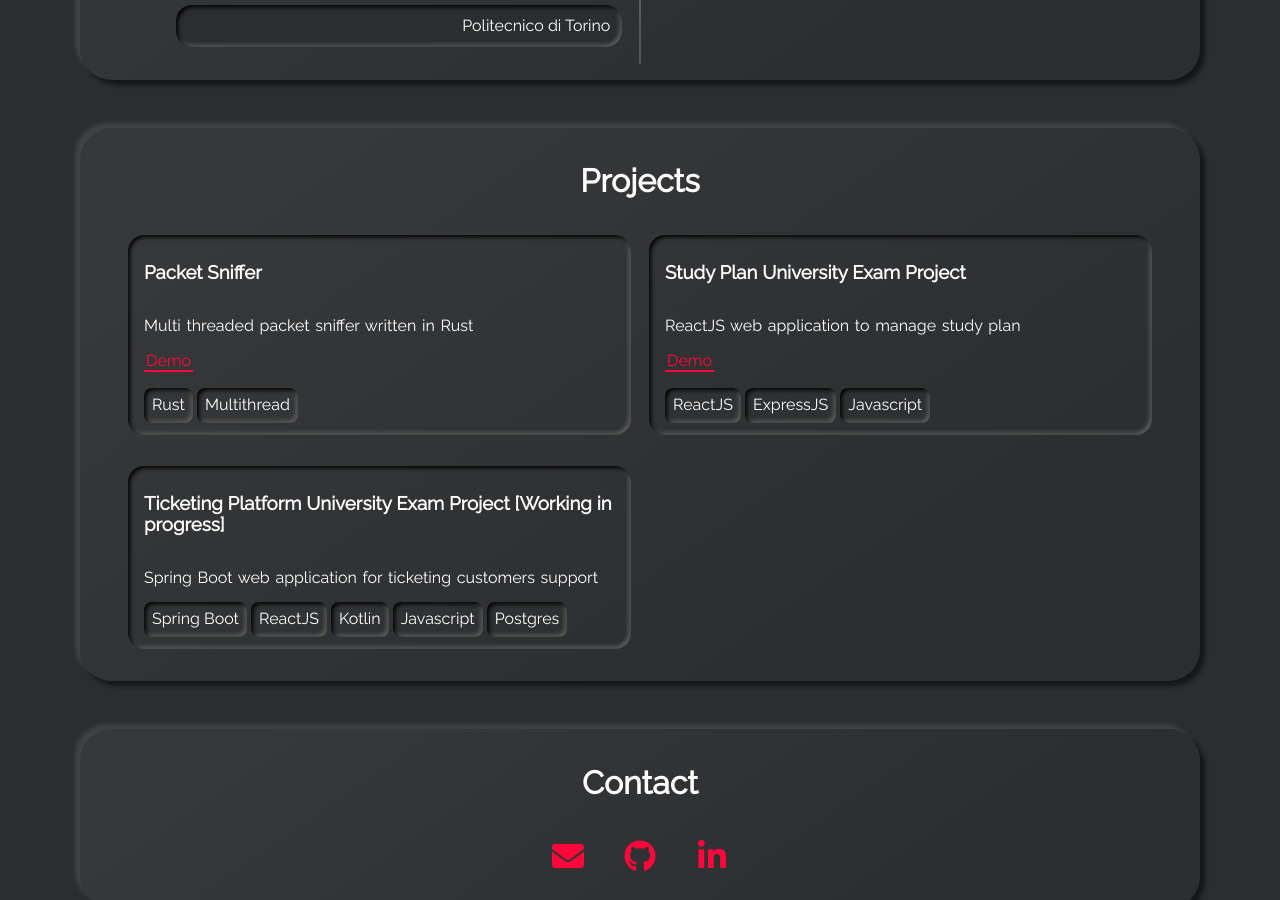
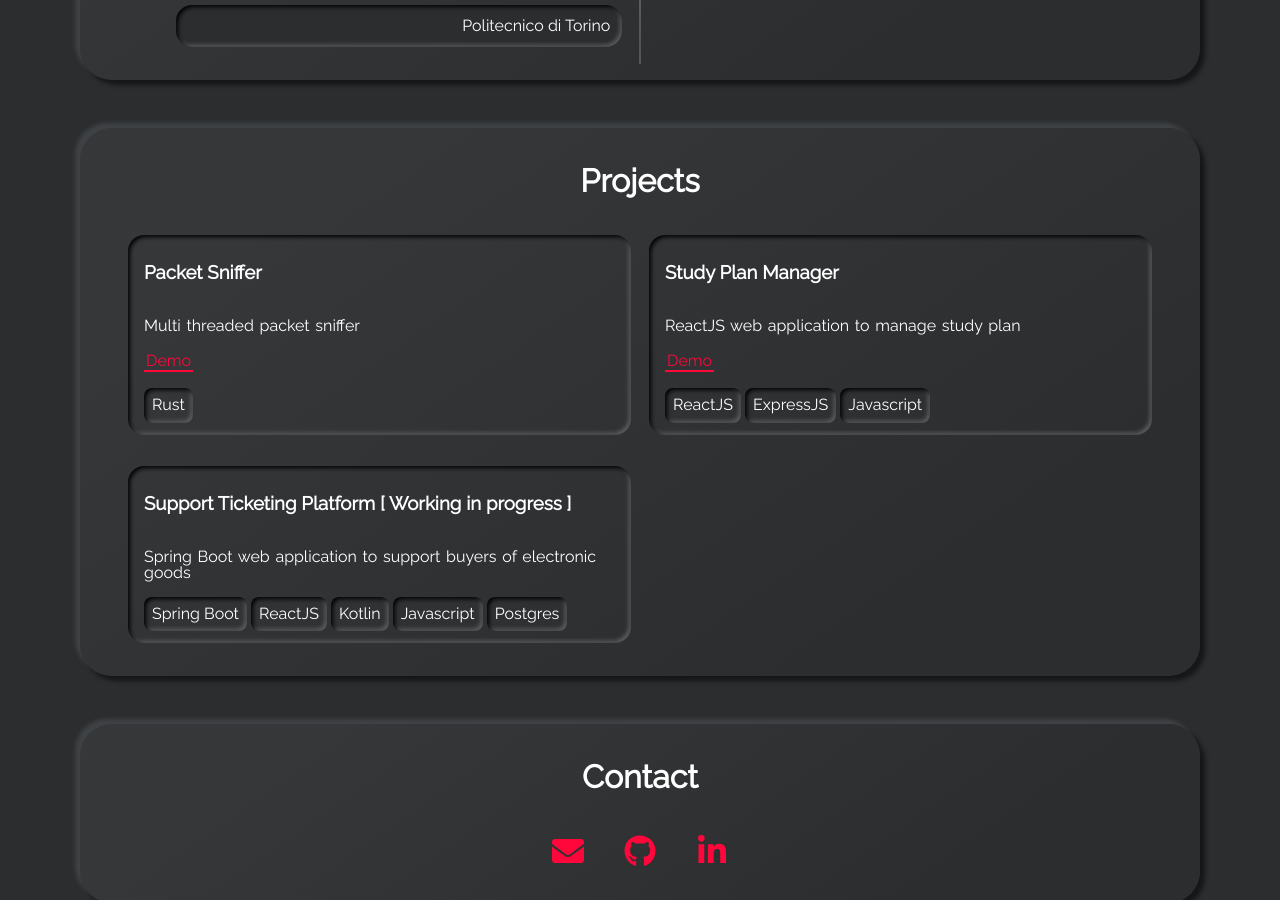
Before and after one commit to danieledibattista/danieledibattista, a Jekyll site: the page built from index.html, in a window 1280 px wide and 900 px high, scrolled down 2342 px. Built offline with Jekyll 4.4.1, drawn with Linux system fonts in a browser that asks for light colours.

Commit message:
Updated projects

```diff
--- a/_data/projects.yml
+++ b/_data/projects.yml
@@ -14,13 +14,12 @@
 #     - tag: Node
 
 - name: Packet Sniffer
-  descr: "Multi threaded packet sniffer written in Rust"
+  descr: "Multi threaded packet sniffer"
   demo: https://github.com/dibbadan/Packet_Sniffer
   tags:
     - tag: Rust
-    - tag: Multithread
 
-- name: Study Plan University Exam Project
+- name: Study Plan Manager
   descr: "ReactJS web application to manage study plan"
   demo: https://github.com/dibbadan/Exam_Project
   tags:
@@ -28,8 +27,8 @@
     - tag: ExpressJS
     - tag: Javascript
 
-- name: Ticketing Platform University Exam Project [Working in progress]
-  descr: "Spring Boot web application for ticketing customers support"
+- name: Support Ticketing Platform [ Working in progress ]
+  descr: "Spring Boot web application to support buyers of electronic goods"
   demo: #
   tags:
     - tag: Spring Boot
```
